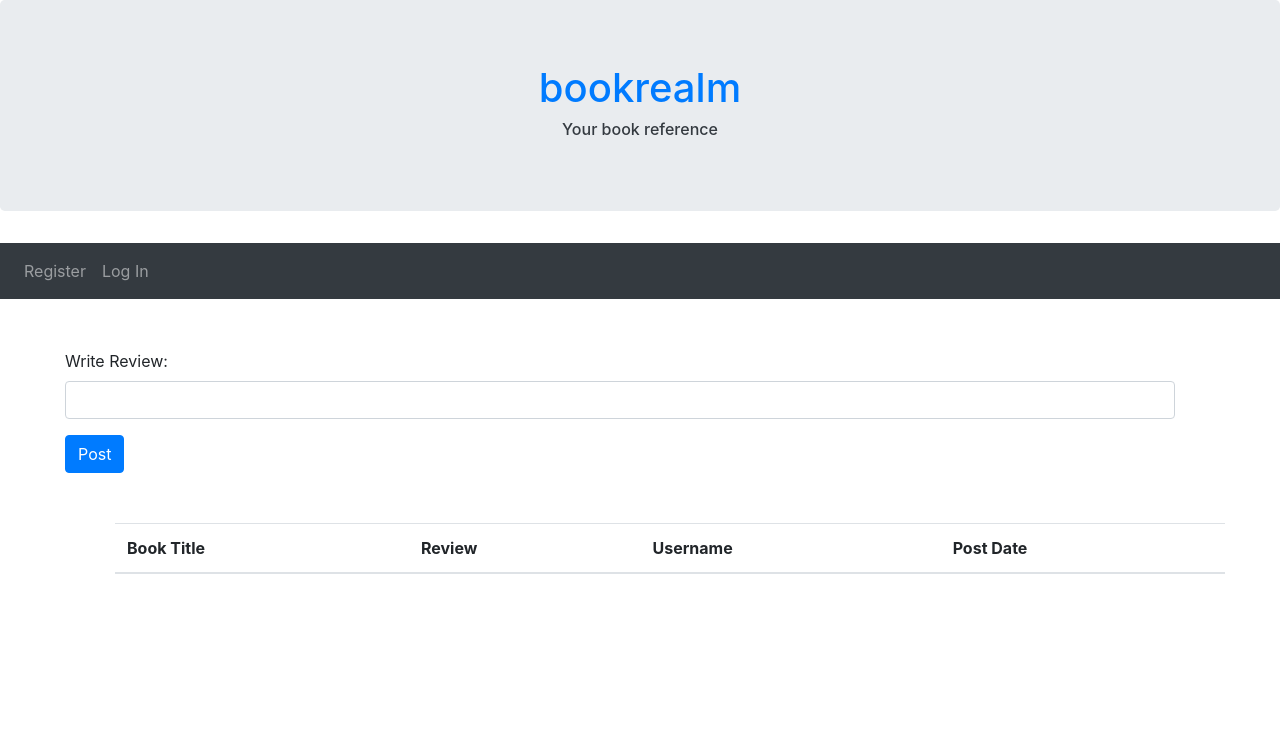
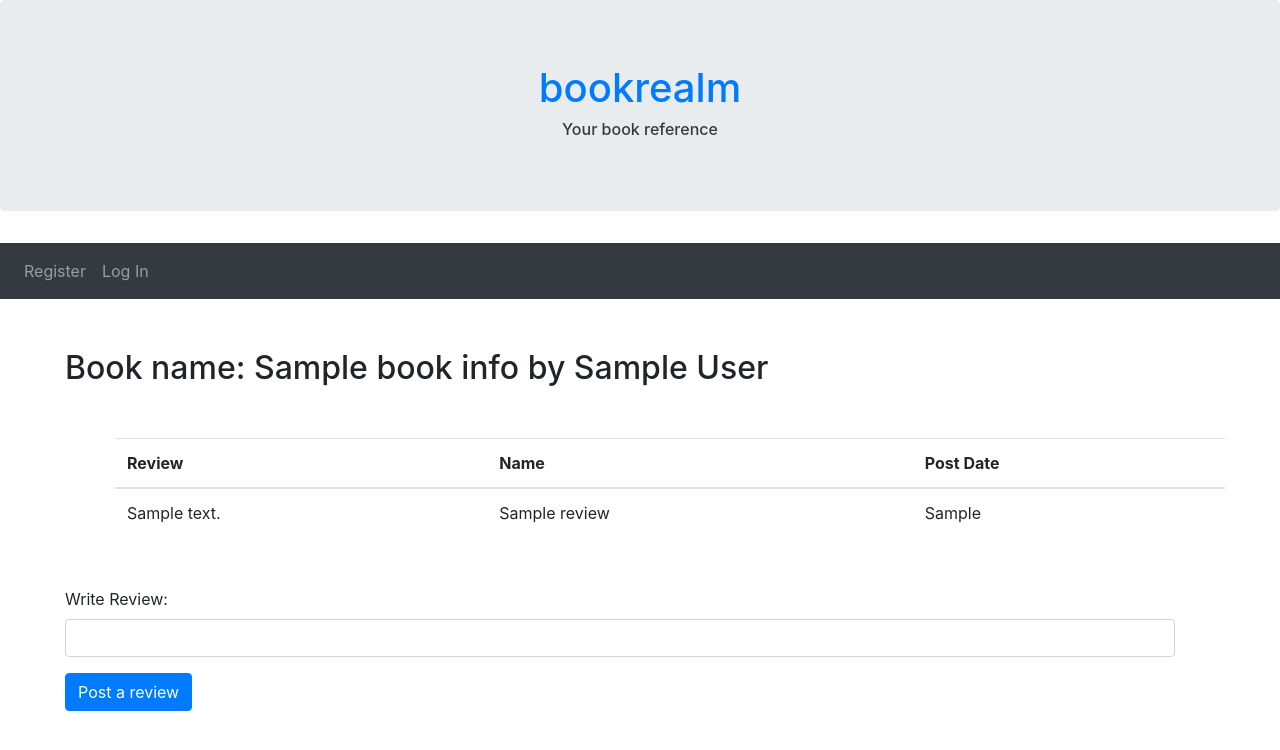
Before and after one commit to aitabuzaid/bookrealm, a Flask app: template bookrealm/templates/books/book.html in a window 1280 px wide. Shown: the top 750 px of the page. Run offline with Flask 2, Linux system fonts and the light colour scheme; the template is opened without the code that fills it: most values are stand-ins (such as "Sample title", 1, 10 or a date in 2020); lists and menus that the app fills with data are empty; some libraries are stand-ins or nearby versions.

Commit message:
feat: book html page changes - passed book info

```diff
--- a/bookrealm/templates/books/book.html
+++ b/bookrealm/templates/books/book.html
@@ -1,43 +1,38 @@
 {% extends "layout.html" %}
 {% block content %}
     <div class="container">
-    <form method="post">
-        <div class="form-group">
-        <label for="query">Write Review:</label>
-        <input class="form-control" type="text" name="query" id="query" required>
-        </div>
-        <button type="submit" class="btn btn-primary">Post</button>
-    </form>
-    <table class="table table-hover">
-        <thead>
-        <tr>
-            <th>Book Title</th>
-            <th>Review</th>
-            <th>Username</th>
-            <th>Post Date</th>
-        </tr>
-        </thead>
-        <tbody>
+    <h2>Book name: {{ book_info['title'] }} by {{ book_info['author'] }}</h2>
         {% if reviews %}
-        {% for review in reviews %}
-        <tr>
-            <td></td>
-            <td></td>
-            <td></td>
-            <td></td>
-        </tr>
-        {% endfor %}
+            <table class="table table-hover">
+                <thead>
+                <tr>
+                    <th>Review</th>
+                    <th>Name</th>
+                    <th>Post Date</th>
+                </tr>
+                </thead>
+                <tbody>
+
+                {% for review in reviews %}
+                    <tr>
+                        <td>{{ review['r.body'] }}</td>
+                        <td>{{ review['u.name'] }}</td>
+                        <td>{{ review['r.created'] }}</td>
+                    </tr>
+                {% endfor %}
+                </tbody>
+            </table>
         {% else %}
-        <tr>
-            <td></td>
-            <td></td>
-            <td></td>
-            <td></td>
-        </tr>
+            <p>No reviews for this book yet.</p>
+        {% endif %}
+        <form method="post">
+            <div class="form-group">
+                <label for="query">Write Review:</label>
+                <input class="form-control" type="text" name="query" id="query" required>
+            </div>
+            <button type="submit" class="btn btn-primary">Post a review</button>
+        </form>
+    </div>
 
-        </tbody>
-    </table>
-    </div>
-            <p>No reviews</p>
-    {% endif %}
+
 {% endblock %}
```
Also changed, not shown: bookrealm/books.py (+15 -2 lines).
